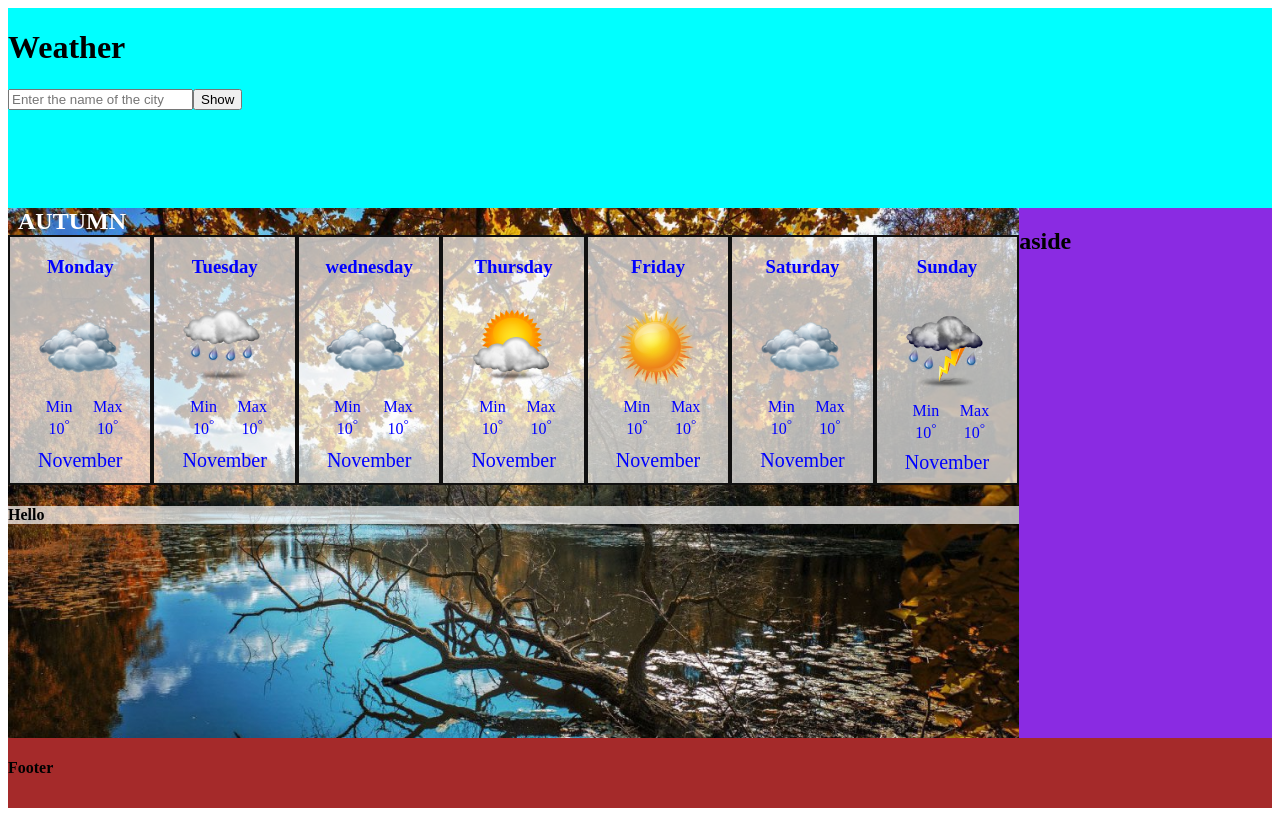
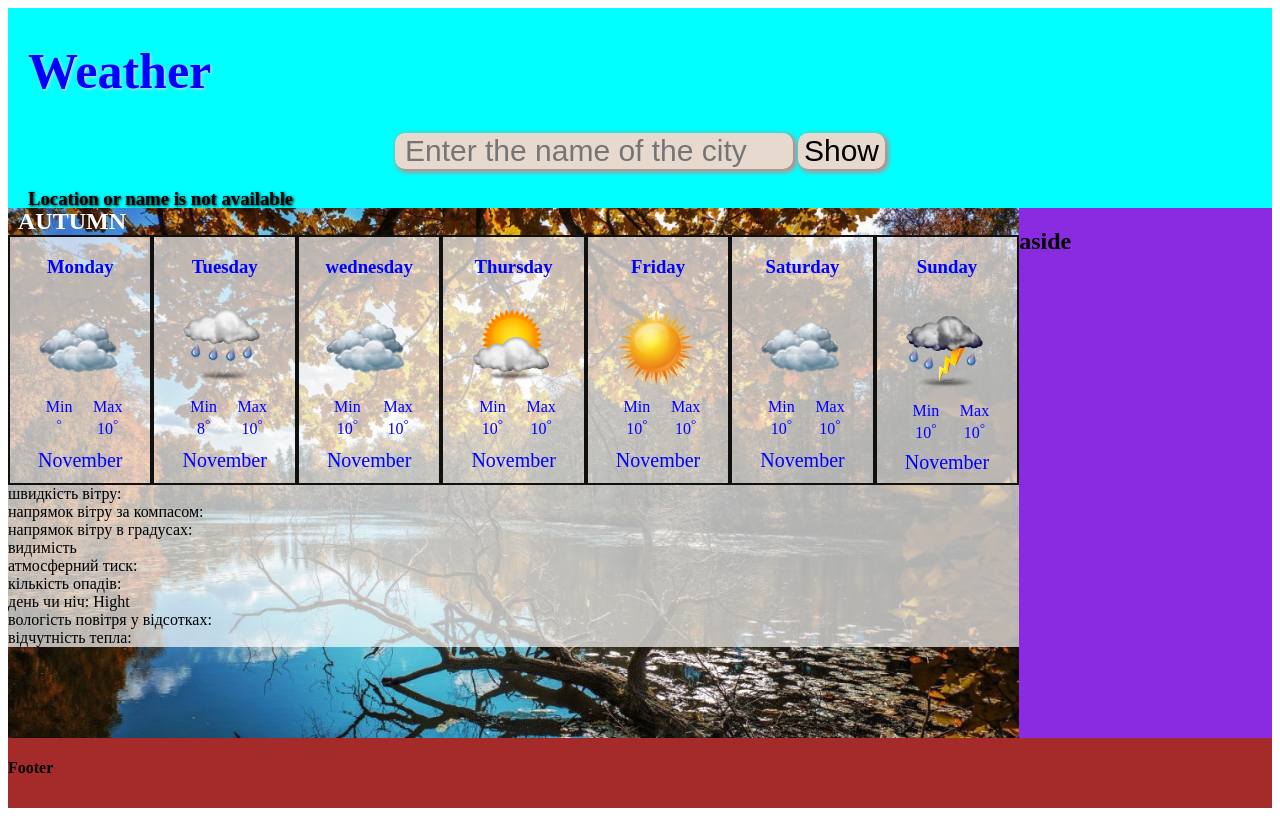
Before and after one commit to RSS-777/weather-project, a React (Vite) app: page / in a window 1280 px wide. Built offline with nearby package versions, Linux system fonts and the light colour scheme; no server answers.

Commit message:
correct api and deled js

```diff
--- a/src/App.jsx
+++ b/src/App.jsx
@@ -1,4 +1,4 @@
-import React, { useState } from 'react'
+import React, { useState, useEffect } from 'react'
 import { Header } from './Header/Header';
 import { Main } from './Main/Main';
 import { Footer } from './Footer/Footer';
@@ -6,15 +6,45 @@ import { Aside } from './Aside/Aside';
 import './App.css'
 
 
+function App() {
+  const [dataApi, setDataApi] = useState({})
+  const [nameCity, setNameCity] = useState('');
+  console.log(dataApi)
 
-function App() {
+  const getCityName = dataApi?.location?.name || 'Location or name is not available';
+  const getCountry = dataApi?.location?.country || '';
+  const getRegion = dataApi?.location?.region || '';
 
+
+  useEffect(() => {
+    async function fetchData() {
+      try {
+        const weatherApi = await fetch(`http://api.weatherapi.com/v1/current.json?key=52d9f961032045a097064443231911&q=${nameCity}`)
+        const resp = await weatherApi.json()
+        setDataApi(resp)
+      } catch (error) {
+        setDataApi(null)
+        setNameCity('There is no such city')
+        console.log('Error fetching data:', error)
+      }
+    }
+    fetchData()
+  }, [nameCity])
+
+  const handlerCityChange = (sity) => {
+    setNameCity(sity)
+  }
 
   return (
     <div className="wrapper">
-      < Header />
+      < Header
+       onCityChange={handlerCityChange}
+        nameCity={getCityName}
+        country={getCountry}
+        region={getRegion}
+         />
       <div className="main-container">
-        < Main />
+        < Main weatherApi={dataApi} />
         < Aside />
       </div>
       < Footer />
--- a/src/Header/Header.css
+++ b/src/Header/Header.css
@@ -1,3 +1,37 @@
 header{
     background-color: aqua;
 }
+h1{
+    color: blue;
+    text-shadow: 1px 1px 3px rgb(233, 211, 211);
+    padding-left: 20px;
+    font-size: 50px;
+}
+
+.block-cityNameInput{
+    text-align: center;;
+
+}
+.block-cityNameInput>input{
+    font-size: 30px;
+    background-color: rgb(232, 217, 206);
+    border: none;
+    border-radius: 10px;
+    box-shadow: 2px 2px 5px 1px rgb(215, 125, 125);
+    padding-left: 10px;
+
+}
+.block-cityNameInput>button{
+    font-size: 30px;
+    margin-left: 5px;
+    background-color: rgb(232, 217, 206);
+    border: none;
+    border-radius: 10px;
+    box-shadow: 2px 2px 5px 1px rgb(215, 125, 125);
+}
+
+.placeLocationInfo{
+    text-shadow: 1px 1px 3px black;
+    padding-left: 20px;
+    padding-bottom: 20px;
+}
--- a/src/Header/Header.jsx
+++ b/src/Header/Header.jsx
@@ -1,23 +1,20 @@
 import './Header.css';
-import React, { useEffect, useRef, useState } from 'react';
+import React, { useState } from 'react';
 
-export const Header = () => {
-    const [nameCity, setNameCity] = useState('')
+export const Header = (props) => {
     const [inputValue, setInputValue] = useState('');
 
-    const handleInputChange =(event) => {
+    const handleInputChange = (event) => {
         setInputValue(event.target.value);
     }
-    const handlerButtonClick =()=>{
-        setNameCity(inputValue);
+    const handlerButtonClick = () => {
+        props.onCityChange(inputValue);
         setInputValue('')
     }
     return (
         <header>
             <h1>Weather</h1>
-            <h5>{}</h5>
-
-
+            <div className='block-cityNameInput'>
                 <input
                     type="text"
                     id="cityInput"
@@ -26,6 +23,8 @@ export const Header = () => {
                     onChange={handleInputChange}
                 />
                 <button onClick={handlerButtonClick}>Show</button>
+            </div>
+            <h3 className='placeLocationInfo'>{props.country} {props.region} {props.nameCity}</h3>
         </header>
     )
 }
--- a/src/Main/Main.jsx
+++ b/src/Main/Main.jsx
@@ -1,6 +1,5 @@
 import React, { useState, useEffect } from 'react';
 import './Main.css';
-import weatherData from '../utils/weather-api';
 import { date } from '../utils/date'
 import cloudsRain from '../icons/clouds-rain.png'
 import clouds from '../icons/clouds.png';
@@ -16,7 +15,7 @@ import thermometerHot from '../icons/thermometer-hot.png';
 import wind from '../icons/wind.png';
 import wind2 from '../icons/wind2.png';
 
-export const Main = () => {
+export const Main = (props) => {
     const [stateSeason, setStateSeason] = useState('');
     useEffect(() => {
         if (date.season === 'winter') { setStateSeason('winter') }
@@ -24,6 +23,17 @@ export const Main = () => {
         if (date.season === 'summer') { setStateSeason('summer') }
         if (date.season === 'autumn') { setStateSeason('autumn') }
     }, [])
+
+    const temp = props.weatherApi?.current?.temp_c || '';
+    const feelslike = props.weatherApi?.current?.feelslike_c || '';
+    const humidity = props.weatherApi?.current?.humidity || '';
+    const is_day = props.weatherApi?.current?.is_day || '';
+    const precip_in = props.weatherApi?.current?.precip_in || '';
+    const pressure_in = props.weatherApi?.current?.pressure_in || '';
+    const vis_km = props.weatherApi?.current?.vis_km || '';
+    const wind_degree = props.weatherApi?.current?.wind_degree || '';
+    const wind_dir = props.weatherApi?.current?.wind_dir || '';
+    const wind_kph = props.weatherApi?.current?.wind_kph || '';
 
     return (
         <main className={stateSeason}>
@@ -34,7 +44,7 @@ export const Main = () => {
                     <img src={clouds} alt="Image weather" />
                     <div className='temperature'>
                         <div className="degrees-celsius">
-                            <div className="degrees-min">Min<br /> <span>10</span><sup>&deg;</sup></div>
+                            <div className="degrees-min">Min<br /> <span>{temp}</span><sup>&deg;</sup></div>
                             <div className="degrees-max">Max<br /> <span>10</span><sup>&deg;</sup></div>
                         </div>
                     </div>
@@ -45,7 +55,7 @@ export const Main = () => {
                     <img src={cloudsRain} alt="Image weather" />
                     <div className='temperature'>
                         <div className="degrees-celsius">
-                            <div className="degrees-min">Min<br /> <span>10</span><sup>&deg;</sup></div>
+                            <div className="degrees-min">Min<br /> <span>{8}</span><sup>&deg;</sup></div>
                             <div className="degrees-max">Max<br /> <span>10</span><sup>&deg;</sup></div>
                         </div>
                     </div>
@@ -109,8 +119,15 @@ export const Main = () => {
                 </div>
             </div>
             <div className="weather-info-block">
-
-                 <h4>Hello</h4>
+                швидкість вітру: {wind_kph}<br />
+                напрямок вітру за компасом: {wind_dir}<br />
+                напрямок вітру в градусах: {wind_degree}<br />
+                видимість {vis_km}<br />
+                атмосферний тиск: {pressure_in}<br />
+                кількість опадів: {precip_in}<br />
+                день чи ніч: {is_day === 0? 'Day': 'Hight'}<br />
+                вологість повітря у відсотках: {humidity}<br />
+                відчутність тепла: {feelslike}
             </div>
         </main>
     )
--- a/src/utils/weather-api.js
+++ /dev/null
@@ -1,13 +0,0 @@
-
-
-
-async function weatherData(){
-  const weatherApi = await fetch('http://api.weatherapi.com/v1/current.json?key=52d9f961032045a097064443231911&q=London')
-  const resp = await weatherApi.json()
-  return resp
-}
-
-
-weatherData()
-
-export default weatherData
```
Lines whose indentation alone changed are shown as unchanged.
